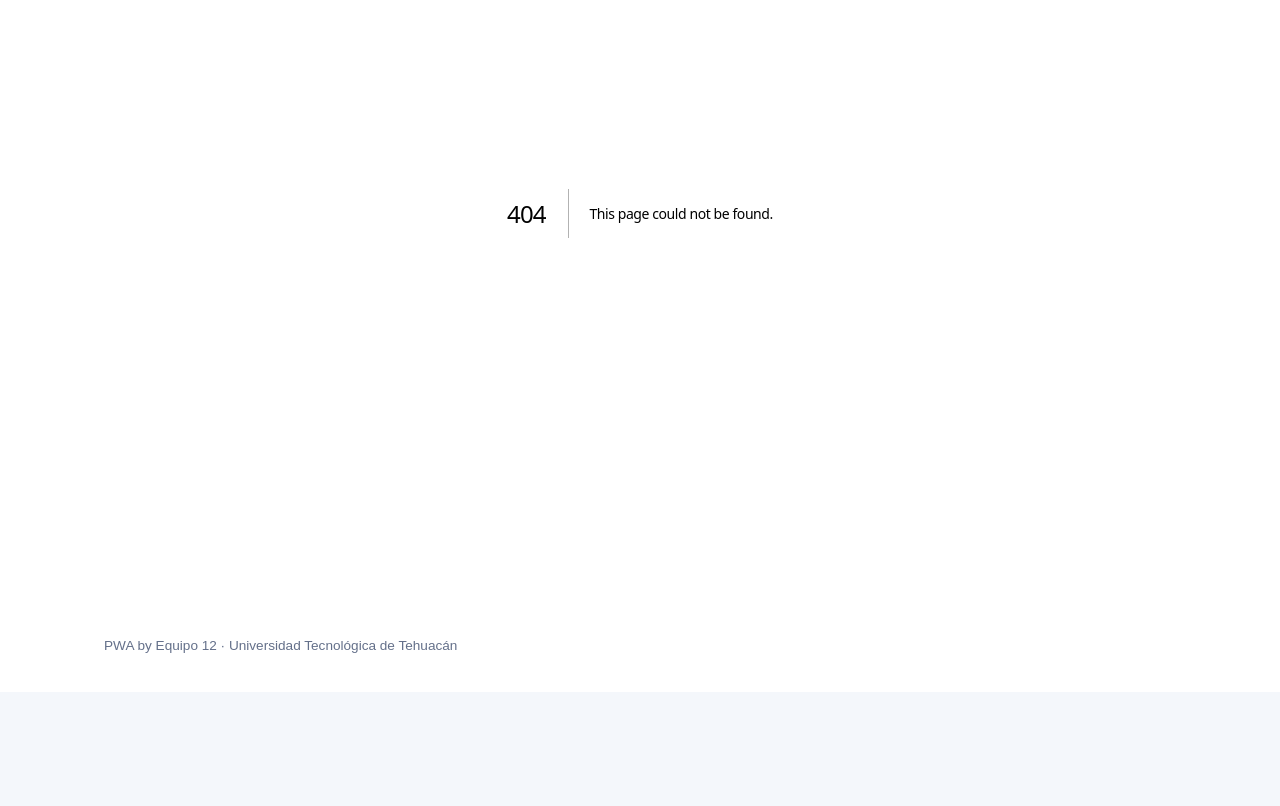
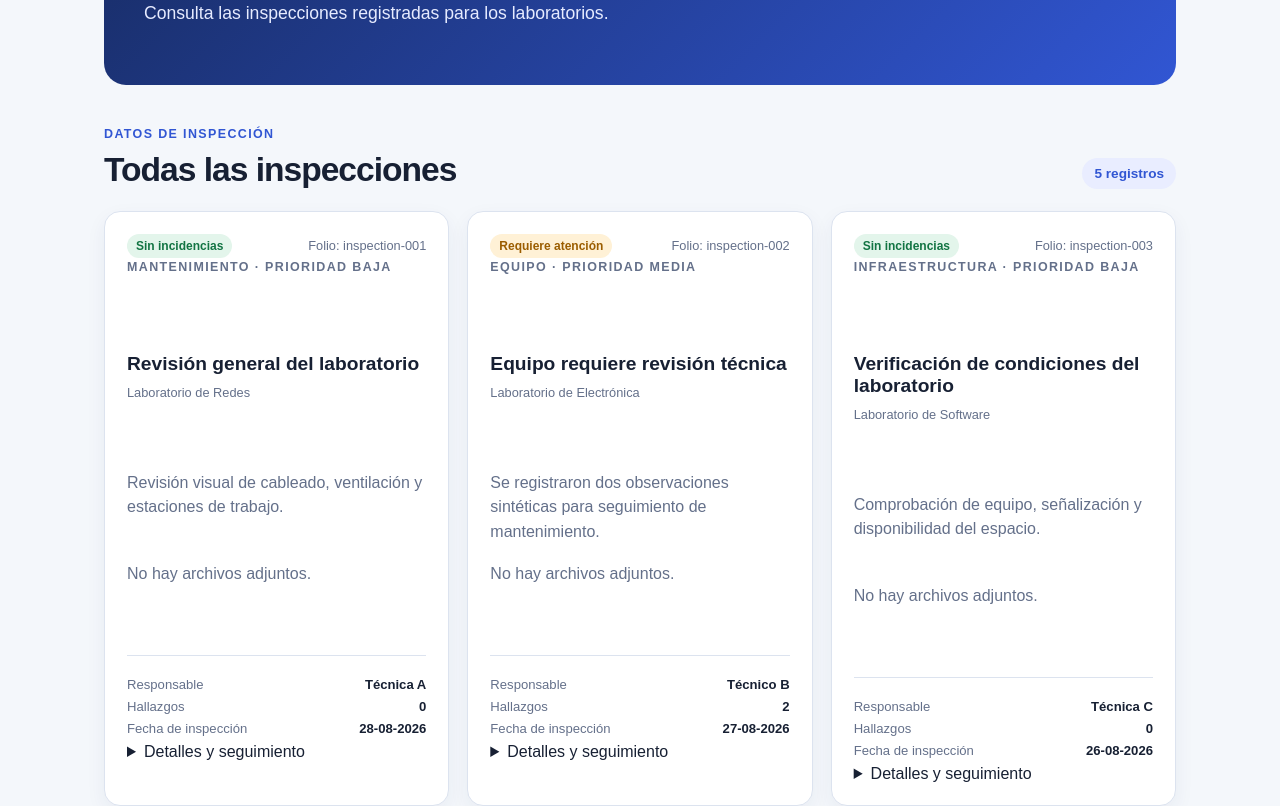
Before and after one commit to karlabrojas/pwa-inspecciones-equipo-12, a Next.js app: page /inspecciones in a window 1280 px wide. Before the commit this address had no page. Shown: the part 260-1066 px from the top of the page. Before the commit the page ends 952 px from the top, so only its background shows below. Built offline with nearby package versions, Linux system fonts and the light colour scheme.

Commit message:
feat(inspecciones): Create an inspections screen with a list, details, and tracking.

```diff
--- /dev/null
+++ b/src/app/inspecciones/page.tsx
@@ -0,0 +1,172 @@
+import { inspections } from "../../lib/data/inspections";
+
+function formatDateTime(value: string) {
+	const [date, time] = value.split("T");
+	const [year, month, day] = date.split("-");
+	const formattedDate = `${day}-${month}-${year}`;
+
+	return time
+		? `${formattedDate} a las ${time.slice(0, 5)} hrs`
+		: formattedDate;
+}
+
+export default function InspeccionesPage() {
+	return (
+		<div className="page-shell">
+			<header className="hero">
+				<p className="eyebrow">Registro de mantenimiento</p>
+				<h1>Inspecciones</h1>
+				<p className="lead">
+					Consulta las inspecciones registradas para los laboratorios.
+				</p>
+			</header>
+
+			<section
+				aria-labelledby="inspections-heading"
+				className="content-section"
+			>
+				<div className="section-heading">
+					<div>
+						<p className="eyebrow">Datos de inspección</p>
+						<h2 id="inspections-heading">Todas las inspecciones</h2>
+					</div>
+					<span className="count">{inspections.length} registros</span>
+				</div>
+
+				{inspections.length === 0 ? (
+					<div className="state-message">
+						<p>Aún no hay inspecciones registradas.</p>
+					</div>
+				) : (
+					<div className="inspection-grid">
+						{inspections.map((inspection) => (
+							<article className="inspection-card" key={inspection.id}>
+								<div className="card-topline">
+									<span className={`badge badge-${inspection.status}`}>
+										{inspection.statusLabel}
+									</span>
+									<span className="muted">Folio: {inspection.id}</span>
+								</div>
+								<p className="eyebrow">
+									{inspection.category} · Prioridad {inspection.priority}
+								</p>
+								<h3>{inspection.title}</h3>
+								<p className="muted">{inspection.location}</p>
+								<p>{inspection.summary}</p>
+								{inspection.attachments.length > 0 ? (
+									<ul>
+									{inspection.attachments.map((attachment) => (
+										<li key={attachment}>{attachment}</li>
+									))}
+								</ul>
+								) : <p>No hay archivos adjuntos.</p>}
+								<dl>
+									<div>
+										<dt>Responsable</dt>
+										<dd>{inspection.inspector}</dd>
+									</div>
+									<div>
+										<dt>Hallazgos</dt>
+										<dd>{inspection.findings}</dd>
+									</div>
+									<div>
+										<dt>Fecha de inspección</dt>
+										<dd>
+											<time dateTime={inspection.date}>
+												{formatDateTime(inspection.date)}
+											</time>
+										</dd>
+									</div>
+								</dl>
+
+								<details>
+									<summary>Detalles y seguimiento</summary>
+									<dl>
+										<div>
+											<dt>Fecha y hora del reporte</dt>
+												<dd>
+													<time dateTime={inspection.reportedAt}>
+														{formatDateTime(inspection.reportedAt)}
+													</time>
+												</dd>
+										</div>
+										<div>
+											<dt>Fecha y hora de detección</dt>
+											<dd>
+												{inspection.detectedAt ? (
+													<time dateTime={inspection.detectedAt}>
+														{formatDateTime(inspection.detectedAt)}
+													</time>
+												) : "Sin registrar"}
+											</dd>
+										</div>
+										<div>
+											<dt>Identificador institucional</dt>
+											<dd>{inspection.reporterIdentifier ?? "Sin registrar"}</dd>
+										</div>
+										<div>
+											<dt>Activo o equipo</dt>
+											<dd>{inspection.assetId ?? "No especificado"}</dd>
+										</div>
+										<div>
+											<dt>Alcance afectado</dt>
+											<dd>{inspection.affectedScope}</dd>
+										</div>
+										<div>
+											<dt>Impacto</dt>
+											<dd>{inspection.impact}</dd>
+										</div>
+										<div>
+											<dt>Nivel de riesgo</dt>
+											<dd>{inspection.riskLevel}</dd>
+										</div>
+										<div>
+											<dt>Área responsable</dt>
+											<dd>{inspection.responsibleArea ?? "Sin asignar"}</dd>
+										</div>
+										<div>
+											<dt>Persona asignada</dt>
+											<dd>{inspection.assignedTo ?? "Sin asignar"}</dd>
+										</div>
+										<div>
+											<dt>Resolución</dt>
+											<dd>{inspection.resolution ?? "Pendiente"}</dd>
+										</div>
+										<div>
+											<dt>Fecha de resolución</dt>
+											<dd>
+												{inspection.resolvedAt ? (
+													<time dateTime={inspection.resolvedAt}>
+														{formatDateTime(inspection.resolvedAt)}
+													</time>
+												) : "Pendiente"}
+											</dd>
+										</div>
+										<div>
+											<dt>Confirmado por quien reportó</dt>
+											<dd>{inspection.reporterConfirmed ? "Sí" : "No"}</dd>
+										</div>
+									</dl>
+
+									<h4>Actualizaciones</h4>
+									{inspection.updates.length > 0 ? (
+										<ul>
+											{inspection.updates.map((update) => (
+												<li key={`${update.dateTime}-${update.author}`}>
+													<time dateTime={update.dateTime}>
+														{formatDateTime(update.dateTime)}
+													</time>
+													{" · "}{update.author}: {update.comment}
+												</li>
+											))}
+										</ul>
+									) : <p>Sin actualizaciones.</p>}
+								</details>
+							</article>
+						))}
+					</div>
+				)}
+			</section>
+		</div>
+	);
+}
```
